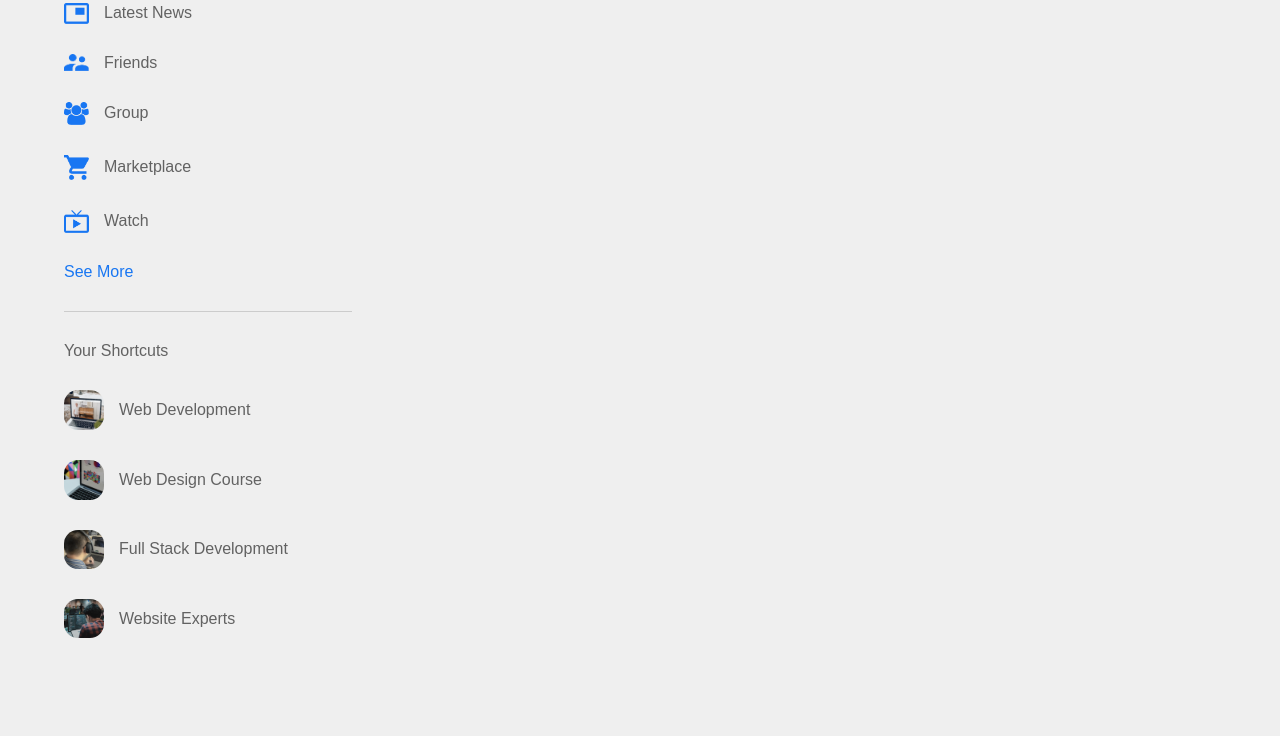
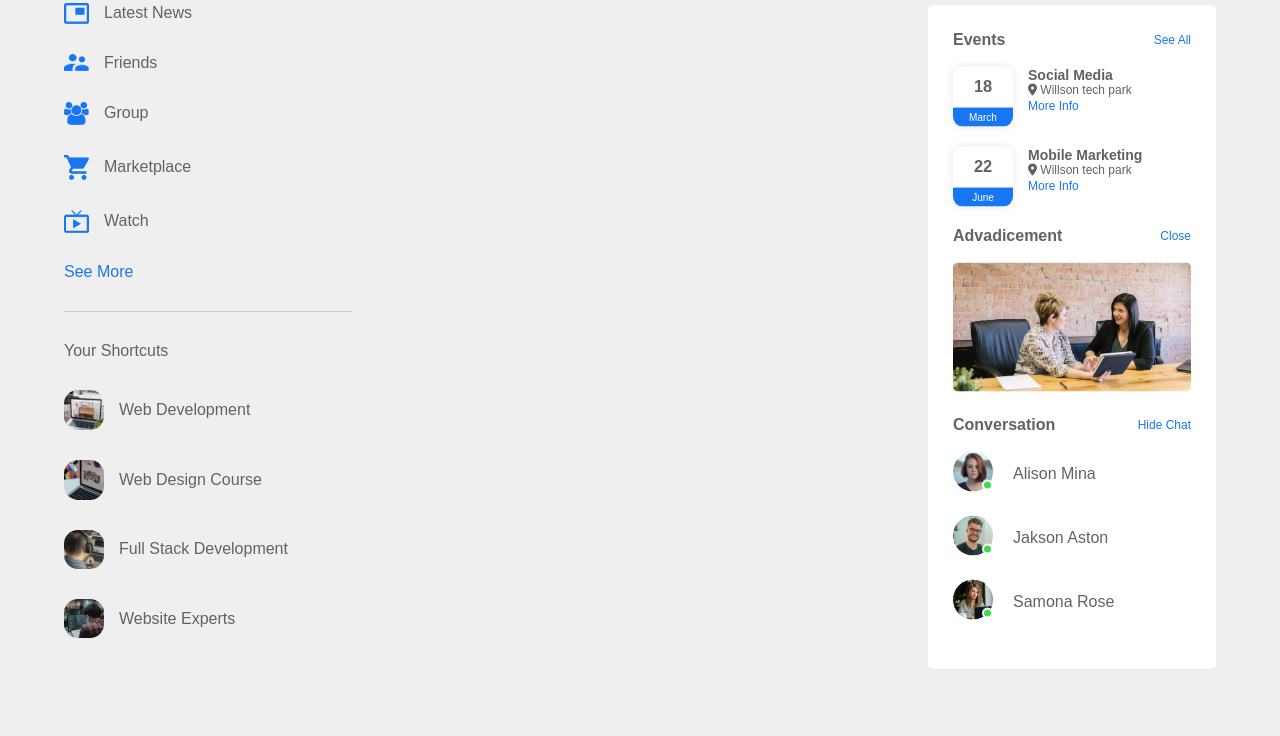
Before and after one commit to suhansece/Socialmedia, a plain HTML site: page index.html in a window 1280 px wide. Shown: the part 64-800 px from the top of the page. Drawn offline with Linux system fonts and the light colour scheme.

Commit message:
Created right sidebar options

```diff
--- a/index.html
+++ b/index.html
@@ -6,6 +6,7 @@
     <meta name="viewport" content="width=device-width, initial-scale=1.0">
     <title>SocialWebsite</title>
     <link href="style.css" rel="stylesheet" >
+    <script src="https://kit.fontawesome.com/8425daacf8.js" crossorigin="anonymous"></script>
 </head>
 <body>
     <div id="header">
@@ -51,7 +52,60 @@
 
         </div>
         <div class="right-sidebar">
+           <div class="sidebar-title">
+            <h4>Events</h4>
+            <a href="#" >See All</a>
+           </div>
+           <div class="event">
+            <div class="left-event">
+               <h3>18</h3>
+               <span>March</span>
+            </div>
+            <div class="right-event">
+              <h4>Social Media</h4>
+              <p><i class="fa-solid fa-location-dot"></i>  Willson tech park</p>
+              <a href="#">More Info</a>
+            </div>
+           </div>
+           <div class="event">
+            <div class="left-event">
+               <h3>22</h3>
+               <span>June</span>
+            </div>
+            <div class="right-event">
+              <h4>Mobile Marketing</h4>
+              <p><i class="fa-solid fa-location-dot"></i>  Willson tech park</p>
+              <a href="#">More Info</a>
+            </div>
+           </div>
+           <div class="sidebar-title">
+            <h4>Advadicement</h4>
+            <a href="#" >Close</a>
+           </div>
+           <img src="images/advertisement.png" alt ="Ad" class="sidebar-ads">
 
+           <div class="sidebar-title">
+            <h4>Conversation</h4>
+            <a href="#" >Hide Chat</a>
+           </div>
+           <div class="online-list">
+            <div class="online">
+                <img src="images/member-1.png">
+            </div>
+            <p> Alison Mina</p>
+           </div>
+           <div class="online-list">
+            <div class="online">
+                <img src="images/member-2.png">
+            </div>
+            <p> Jakson Aston</p>
+           </div>
+           <div class="online-list">
+            <div class="online">
+                <img src="images/member-3.png">
+            </div>
+            <p> Samona Rose</p>
+           </div>
         </div>
     </div>
 </body>
--- a/style.css
+++ b/style.css
@@ -2,6 +2,7 @@
     margin: 0;
     padding: 0;
     font-family: 'poppins' , sans-serif ;
+    box-sizing: border-box;
 }
 body{
     background: #efefef;
@@ -12,7 +13,8 @@ nav{
     justify-content: space-between;
     background: #1876f2;
     padding: 5px 5%;
-    position: sti;
+    position: sticky;
+    top: 0;
     z-index: 100;
 }
 .logo{
@@ -82,20 +84,21 @@ nav{
     padding: 13px 5%;
 }
 .left-sidebar{
-
     position: sticky;
     flex-basis: 25%;
     top: 70px;
+    left: 0;
     align-self: flex-start;
-
 }
 .right-sidebar{
-
     position: sticky;
+    color: #626262;
     flex-basis: 25%;
     top: 70px;
-    align-self: flex-end;
-
+    align-self: flex-start;
+    background: #fff;
+    border-radius: 5px;
+    padding: 25px;
 }
 .main-content{
     flex-basis: 47%;
@@ -107,7 +110,6 @@ nav{
     margin-bottom: 30px;
     width: fit-content;
     color: #626262;
-
 }
 .imp-link a img{
     width: 25px;
@@ -137,3 +139,78 @@ nav{
     margin-right: 15px;
     border-radius: 14px;
 }
+.sidebar-title{
+    display: flex;
+    align-items: center;
+    justify-content: space-between;
+    margin-bottom: 18px;
+}
+.left-sidebar h4{
+    font-weight: 500;
+    font-size: 16px;
+    color: #626262;
+}
+.sidebar-title a{
+    text-decoration: none;
+    font-size: 12px;
+    color: #1876f2;
+}
+.event{
+    display: flex;
+    font-size: 14px;
+    margin-bottom: 20px;
+    color: #626262;
+}
+.left-event{
+    border-radius: 10px;
+    height: 60px;
+    width: 60px;
+    padding-top: 10px;
+    position: relative;
+    overflow: hidden;
+    text-align: center;
+    box-shadow: 0 0 10px rgba(0, 0, 0, 0.1);
+    margin-right: 15px;
+}
+.event p{
+    font-size: 12px;
+
+}
+.event a{
+    text-decoration: none;
+    font-size: 12px;
+    color: #1876f2;
+}
+.left-event span{
+    position: absolute;
+    bottom: 0;
+    left: 0;
+    width: 100%;
+    background: #1876f2;
+    color: #fff;
+    font-size: 10px;
+    padding: 4px 0px;
+}
+.sidebar-ads{
+    width: 100%;
+    border-radius: 5px;
+    margin-bottom: 20px;
+}
+.online-list{
+    display: flex;
+    align-items: center;
+    margin-bottom: 20px;
+    flex-direction: row;
+}
+.online-list .online img{
+    width: 40px;
+    border-radius: 50%;
+}
+.online-list .online{
+    border-radius: 50%;
+    margin-right: 20px;
+}
+.online-list .online::after{
+    top: unset;
+    bottom: 5px;
+}
```
